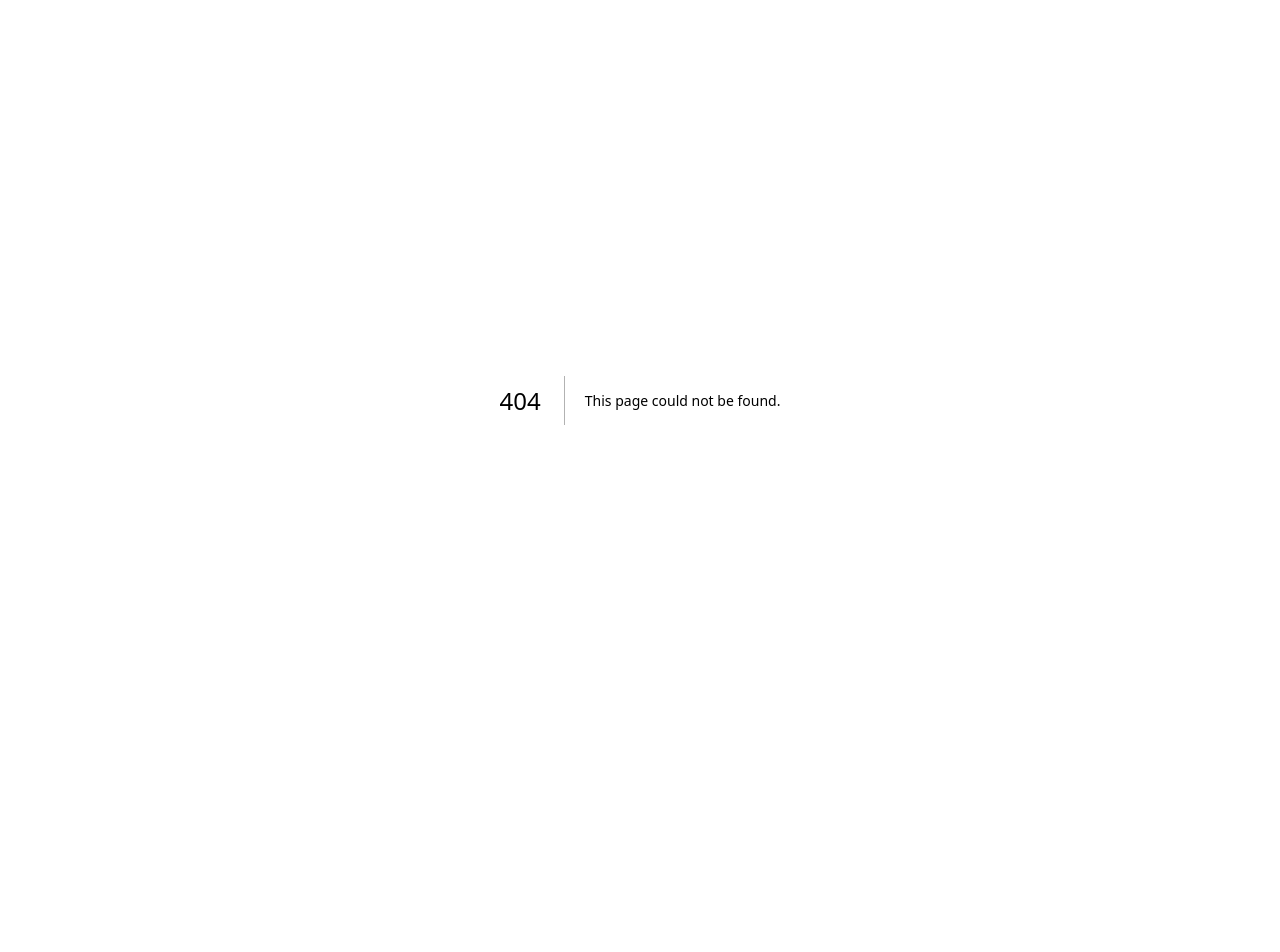
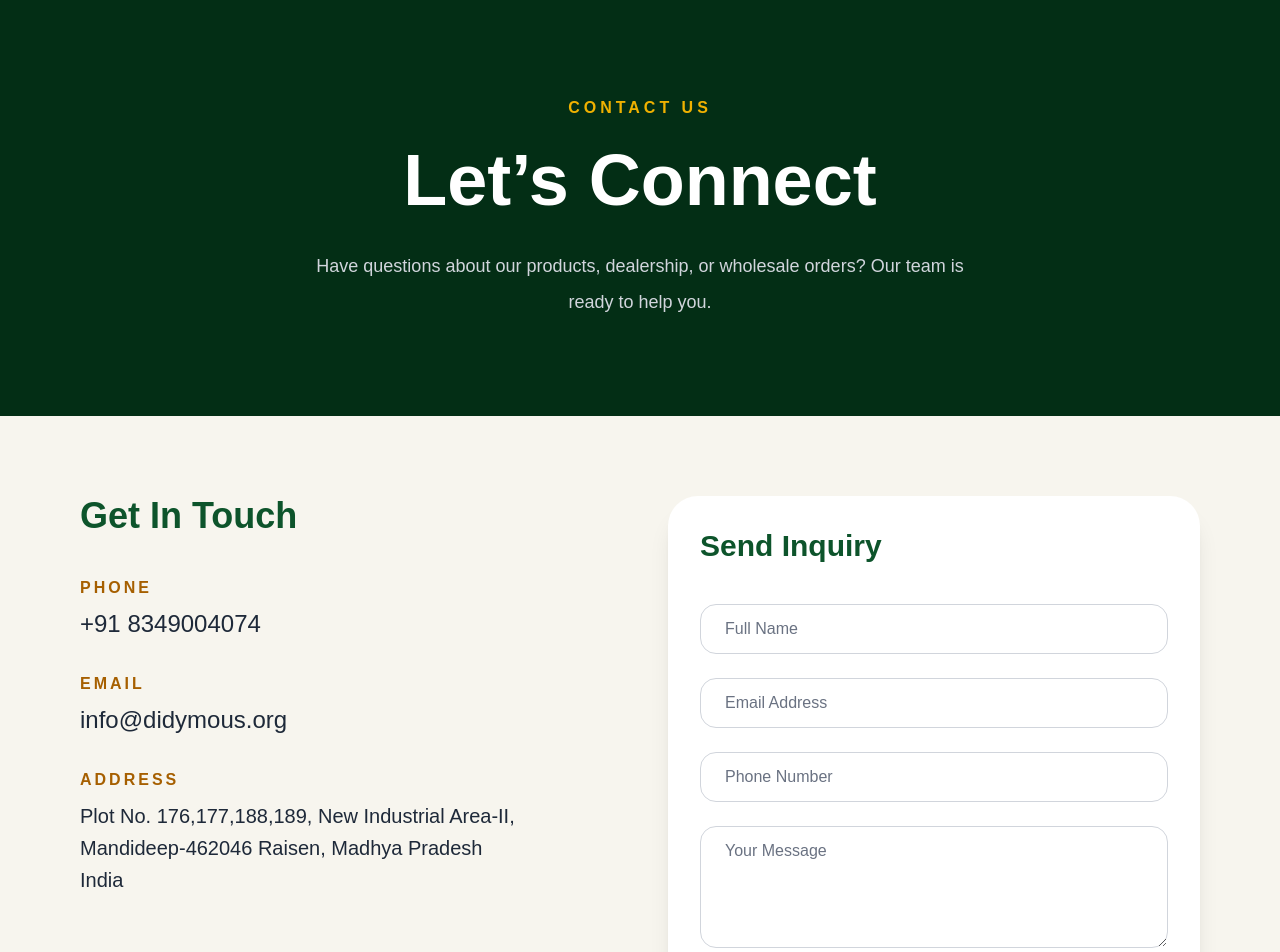
Before and after one commit to didymous-org/didymous-website, a Next.js app: page /contact in a window 1280 px wide. Before the commit this address had no page. Shown: the top 952 px of the page. Before the commit the page ends 800 px from the top, so only its background shows below. Built offline with nearby package versions, Linux system fonts and the light colour scheme.

Commit message:
Added contact page and WhatsApp integration

```diff
--- /dev/null
+++ b/src/app/api/contact/route.ts
@@ -0,0 +1,88 @@
+import { Resend } from "resend";
+
+const resend = new Resend(process.env.RESEND_API_KEY);
+
+export async function POST(req: Request) {
+  try {
+    const body = await req.json();
+
+    const { name, email, phone, message } = body;
+    if (!name || !email || !phone || !message) {
+      return Response.json(
+        {
+          success: false,
+          message: "All fields are required",
+        },
+        { status: 400 },
+      );
+    }
+    console.log("CONTACT FORM DATA:", {
+      name,
+      email,
+      phone,
+      message,
+    });
+
+    const data = await resend.emails.send({
+      from: "Contact Team <hr@didymous.org>",
+
+      to: "info@didymous.org",
+
+      subject: "New Contact Inquiry",
+
+      html: `
+<div style="font-family: Arial, sans-serif; padding: 20px;">
+
+  <h2 style="color:#065f46;">
+    New Contact Inquiry
+  </h2>
+
+  <hr style="margin:15px 0;" />
+
+  <table style="width:100%; border-collapse: collapse;">
+
+    <tr>
+      <td style="padding:8px; font-weight:bold;">Name</td>
+      <td style="padding:8px;">${name}</td>
+    </tr>
+
+    <tr>
+      <td style="padding:8px; font-weight:bold;">Email</td>
+      <td style="padding:8px;">${email}</td>
+    </tr>
+
+    <tr>
+      <td style="padding:8px; font-weight:bold;">Phone</td>
+      <td style="padding:8px;">${phone}</td>
+    </tr>
+
+  </table>
+
+  <div style="
+    margin-top:20px;
+    padding:15px;
+    background:#f3f4f6;
+    border-radius:10px;
+  ">
+    <strong>Message:</strong>
+    <br /><br />
+    ${message}
+  </div>
+
+</div>
+`,
+    });
+
+    return Response.json({
+      success: true,
+      data,
+    });
+  } catch (error) {
+    console.log(error);
+
+    return Response.json({
+      success: false,
+      error,
+    });
+  }
+}
--- /dev/null
+++ b/src/app/contact/page.tsx
@@ -0,0 +1,244 @@
+"use client";
+
+import { useState } from "react";
+
+export default function ContactPage() {
+  const [formData, setFormData] = useState({
+    name: "",
+    email: "",
+    phone: "",
+    message: "",
+  });
+
+  const [submitted, setSubmitted] = useState(false);
+  const [submittedData, setSubmittedData] = useState({
+    name: "",
+    email: "",
+    phone: "",
+    message: "",
+  });
+
+  const handleSubmit = async (e: any) => {
+    e.preventDefault();
+
+    // Required fields
+    if (
+      !formData.name.trim() ||
+      !formData.email.trim() ||
+      !formData.phone.trim() ||
+      !formData.message.trim()
+    ) {
+      alert("Please fill all fields.");
+      return;
+    }
+
+    // Email validation
+    const emailRegex = /^[^\s@]+@[^\s@]+\.[^\s@]+$/;
+
+    if (!emailRegex.test(formData.email)) {
+      alert("Please enter a valid email address.");
+      return;
+    }
+
+    // Phone validation
+    if (formData.phone.length < 10) {
+      alert("Please enter a valid phone number.");
+      return;
+    }
+
+    try {
+      const response = await fetch("/api/contact", {
+        method: "POST",
+
+        headers: {
+          "Content-Type": "application/json",
+        },
+
+        body: JSON.stringify(formData),
+      });
+
+      const data = await response.json();
+
+      if (data.success) {
+        setSubmittedData(formData);
+
+        setSubmitted(true);
+
+        setFormData({
+          name: "",
+          email: "",
+          phone: "",
+          message: "",
+        });
+      } else {
+        alert("Something went wrong");
+      }
+    } catch (error) {
+      console.log(error);
+      alert("Server error");
+    }
+  };
+
+  return (
+    <main className="bg-[#f7f5ee] min-h-screen">
+      {/* HERO */}
+      <section className="bg-green-950 text-white px-6 md:px-20 py-24 text-center">
+        <p className="text-yellow-500 font-bold tracking-[4px] uppercase">
+          Contact Us
+        </p>
+
+        <h1 className="text-5xl md:text-7xl font-bold mt-6">Let’s Connect</h1>
+
+        <p className="mt-8 text-lg text-gray-300 max-w-2xl mx-auto leading-9">
+          Have questions about our products, dealership, or wholesale orders?
+          Our team is ready to help you.
+        </p>
+      </section>
+
+      {/* CONTACT SECTION */}
+      <section className="px-6 md:px-20 py-20">
+        <div className="grid lg:grid-cols-2 gap-14 items-start">
+          {/* LEFT SIDE */}
+          <div>
+            <h2 className="text-4xl font-bold text-green-900 mb-10">
+              Get In Touch
+            </h2>
+
+            <div className="space-y-8">
+              <div>
+                <p className="text-yellow-700 font-bold uppercase tracking-[3px]">
+                  Phone
+                </p>
+
+                <p className="text-2xl text-gray-800 mt-2">+91 8349004074</p>
+              </div>
+
+              <div>
+                <p className="text-yellow-700 font-bold uppercase tracking-[3px]">
+                  Email
+                </p>
+
+                <p className="text-2xl text-gray-800 mt-2">info@didymous.org</p>
+              </div>
+
+              <div>
+                <p className="text-yellow-700 font-bold uppercase tracking-[3px]">
+                  Address
+                </p>
+
+                <p className="text-xl text-gray-800 mt-2 leading-8">
+                  Plot No. 176,177,188,189, New Industrial Area-II,
+                  <br />
+                  Mandideep-462046 Raisen, Madhya Pradesh
+                  <br />
+                  India
+                </p>
+              </div>
+            </div>
+
+            {/* WHATSAPP BUTTON */}
+          </div>
+
+          {/* RIGHT SIDE */}
+          <div className="bg-white rounded-[30px] shadow-xl p-6 md:p-8 max-w-xl mx-auto h-fit w-full">
+            <h2 className="text-3xl font-bold text-green-900 mb-10">
+              Send Inquiry
+            </h2>
+            {!submitted ? (
+              <form className="space-y-6" onSubmit={handleSubmit}>
+                <input
+                  type="text"
+                  placeholder="Full Name"
+                  value={formData.name}
+                  onChange={(e) =>
+                    setFormData({
+                      ...formData,
+                      name: e.target.value,
+                    })
+                  }
+                  className="w-full border border-gray-300 rounded-2xl px-6 py-3 outline-none focus:border-green-700 placeholder:text-gray-500 text-black"
+                />
+
+                <input
+                  type="email"
+                  placeholder="Email Address"
+                  value={formData.email}
+                  onChange={(e) =>
+                    setFormData({
+                      ...formData,
+                      email: e.target.value,
+                    })
+                  }
+                  className="w-full border border-gray-300 rounded-2xl px-6 py-3 outline-none focus:border-green-700 placeholder:text-gray-500 text-black"
+                />
+
+                <input
+                  type="tel"
+                  placeholder="Phone Number"
+                  value={formData.phone}
+                  onChange={(e) =>
+                    setFormData({
+                      ...formData,
+                      phone: e.target.value,
+                    })
+                  }
+                  className="w-full border border-gray-300 rounded-2xl px-6 py-3 outline-none focus:border-green-700 placeholder:text-gray-500 text-black"
+                />
+
+                <textarea
+                  rows={4}
+                  placeholder="Your Message"
+                  value={formData.message}
+                  onChange={(e) =>
+                    setFormData({
+                      ...formData,
+                      message: e.target.value,
+                    })
+                  }
+                  className="w-full border border-gray-300 rounded-2xl px-6 py-3 outline-none focus:border-green-700 placeholder:text-gray-500 text-black"
+                />
+
+                <button
+                  type="submit"
+                  className="w-full bg-green-900 hover:bg-green-800 transition text-white py-3 rounded-2xl text-lg font-bold"
+                >
+                  Send Message
+                </button>
+              </form>
+            ) : (
+              <div className="text-center py-10">
+                <div className="bg-green-100 text-green-900 px-6 py-4 rounded-2xl font-semibold">
+                  ✅ Inquiry submitted successfully
+                </div>
+
+                <p className="mt-4 text-gray-700">
+                  Thank you for contacting us.
+                  <br />
+                  Our team will get back to you shortly.
+                </p>
+
+                <a
+                  href={`https://wa.me/918349004074?text=${encodeURIComponent(
+                    `Hello, I submitted an inquiry through the Didymous website.
+
+Name: ${submittedData.name}
+Email: ${submittedData.email}
+Phone: ${submittedData.phone}
+
+Message:
+${submittedData.message}`,
+                  )}`}
+                  target="_blank"
+                  rel="noopener noreferrer"
+                  className="inline-block mt-6 bg-green-600 hover:bg-green-700 transition text-white px-8 py-4 rounded-2xl font-bold"
+                >
+                  Continue on WhatsApp
+                </a>
+              </div>
+            )}
+          </div>
+        </div>
+      </section>
+    </main>
+  );
+}
--- a/src/app/page.tsx
+++ b/src/app/page.tsx
@@ -16,9 +16,7 @@ export default function Home() {
         {/* Navbar */}
         {/* Navbar */}
         <nav className="relative z-20 px-6 md:px-16 py-5 bg-transparent">
-
           <div className="flex flex-col md:flex-row items-center justify-between gap-6">
-
             {/* LOGO */}
             <Image
               src="/tirumala-logo.png"
@@ -31,7 +29,6 @@ export default function Home() {
 
             {/* NAV LINKS */}
             <div className="flex flex-wrap justify-center gap-4 md:gap-10 text-white text-sm md:text-lg font-medium">
-
               <a
                 href="#"
                 className="hover:text-yellow-300 transition duration-300"
@@ -61,21 +58,18 @@ export default function Home() {
               </a>
 
               <a
-        href="#"
-        className="hover:text-yellow-300 transition duration-300"
+                href="/contact"
+                className="hover:text-yellow-400 transition duration-300"
               >
                 Contact
               </a>
-
             </div>
 
             {/* BUTTON */}
             <button className="bg-yellow-400 hover:bg-yellow-300 transition px-6 md:px-7 py-3 rounded-full font-semibold text-black shadow-xl text-sm md:text-base">
               Enquire Now
             </button>
-
           </div>
-
         </nav>
 
         {/* Hero Content */}
```
Lines whose indentation alone changed are shown as unchanged.
